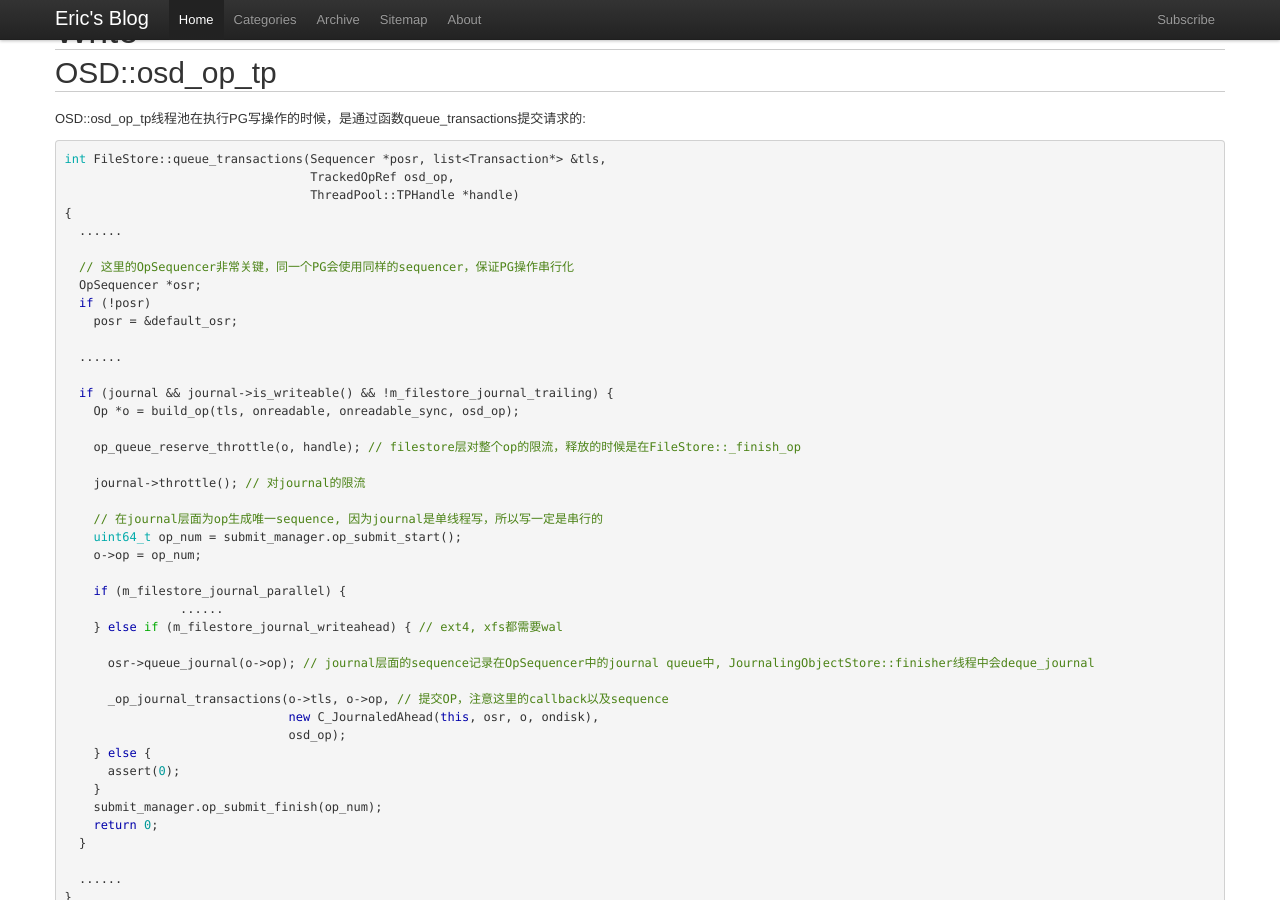
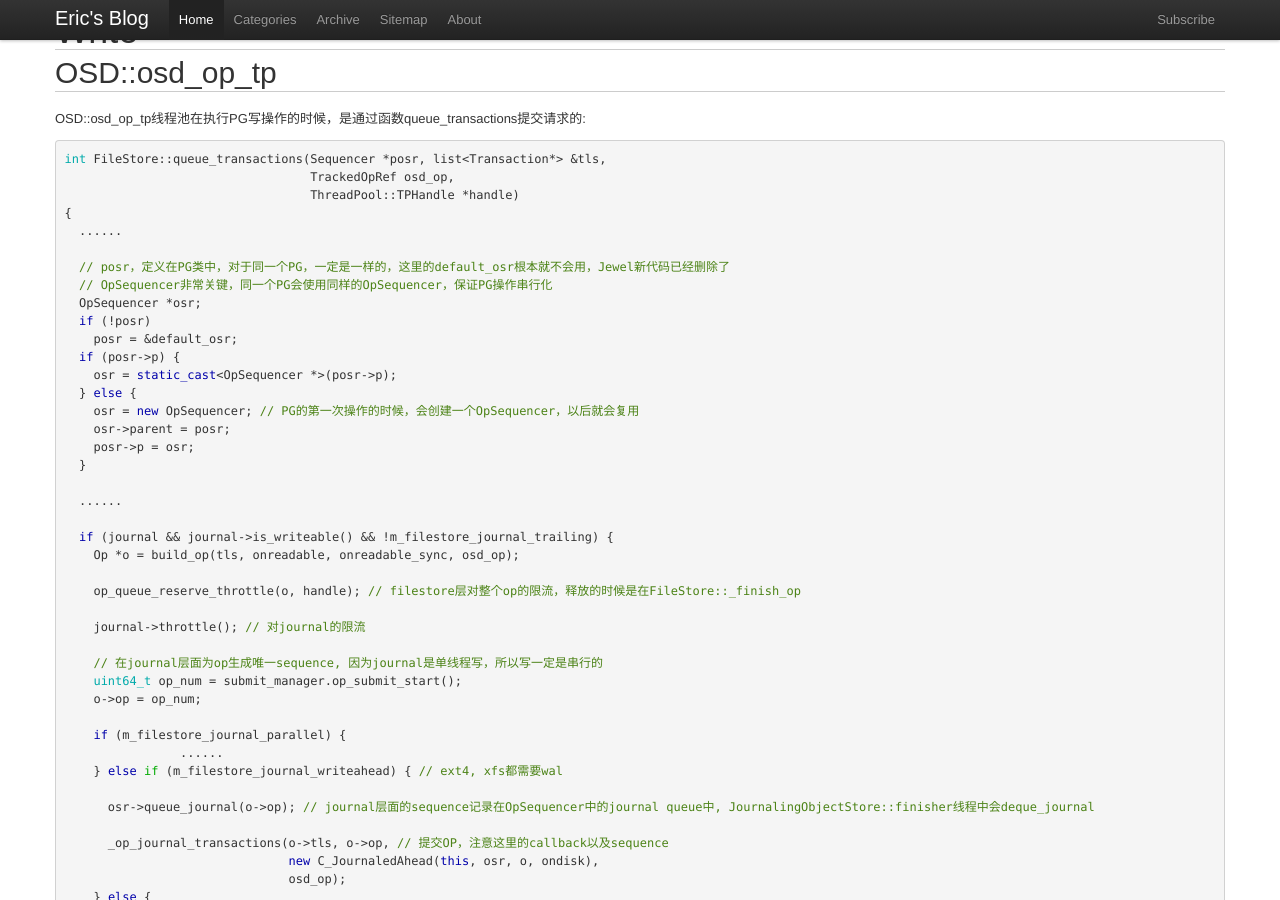
Before and after one commit to wjin/blog, a Jekyll site: the page built from _posts/2016-05-04-ceph-filestore.md, in a window 1280 px wide and 900 px high, scrolled down 389 px. Built offline with Jekyll 4.4.1, drawn with Linux system fonts in a browser that asks for light colours; some web fonts are replaced; Markdown is read by kramdown in place of the engine named in the settings; comment, search, counter and statistics services are not loaded.

Commit message:
update ceph filestore for sequencer
Signed-off-by: Wei Jin <wjin.cn@gmail.com>

```diff
--- a/_posts/2016-05-04-ceph-filestore.md
+++ b/_posts/2016-05-04-ceph-filestore.md
@@ -31,10 +31,18 @@ int FileStore::queue_transactions(Sequencer *posr, list<Transaction*> &tls,
 {
   ......
 
-  // 这里的OpSequencer非常关键，同一个PG会使用同样的sequencer，保证PG操作串行化
+  // posr，定义在PG类中，对于同一个PG，一定是一样的，这里的default_osr根本就不会用，Jewel新代码已经删除了
+  // OpSequencer非常关键，同一个PG会使用同样的OpSequencer，保证PG操作串行化
   OpSequencer *osr;
   if (!posr)
     posr = &default_osr;
+  if (posr->p) {
+    osr = static_cast<OpSequencer *>(posr->p);
+  } else {
+    osr = new OpSequencer; // PG的第一次操作的时候，会创建一个OpSequencer，以后就会复用
+    osr->parent = posr;
+    posr->p = osr;
+  }
 
   ......
 
```
